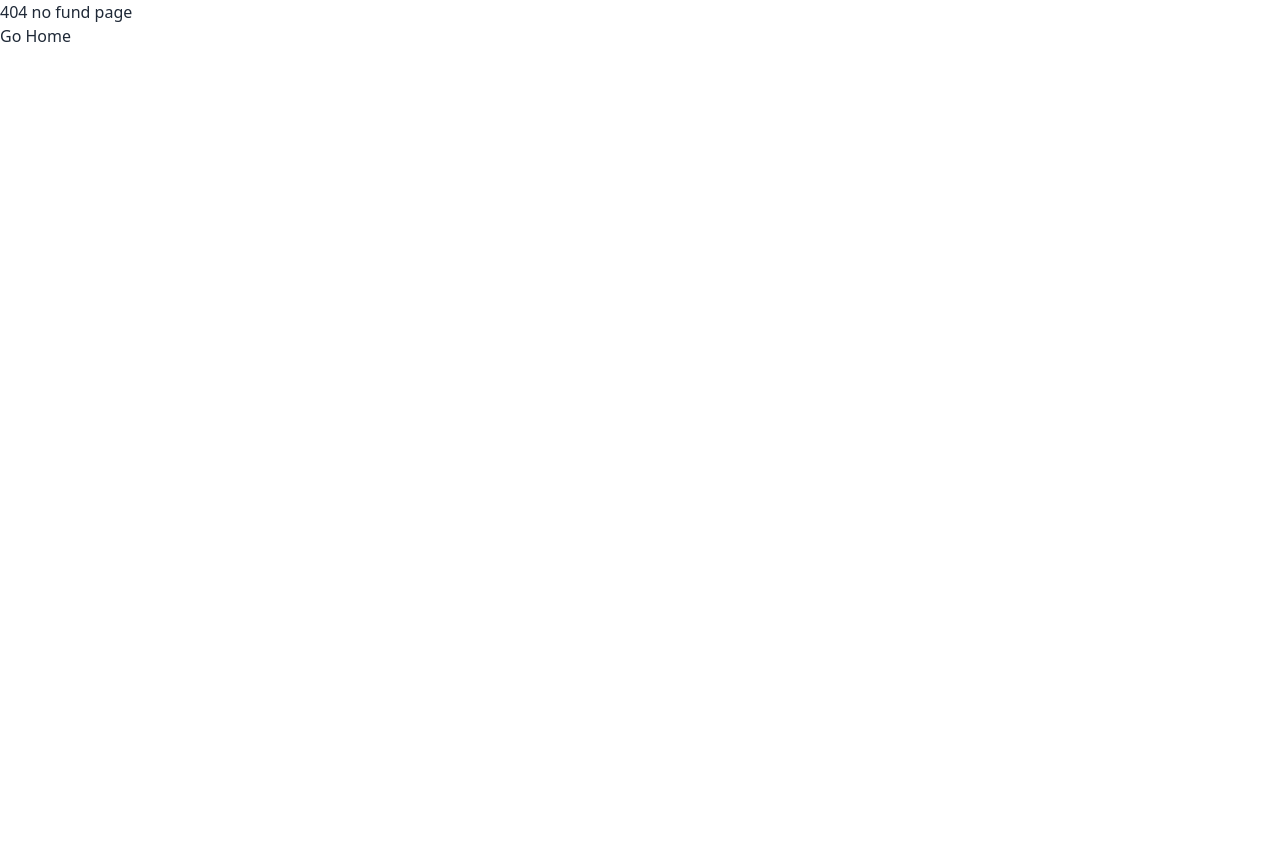
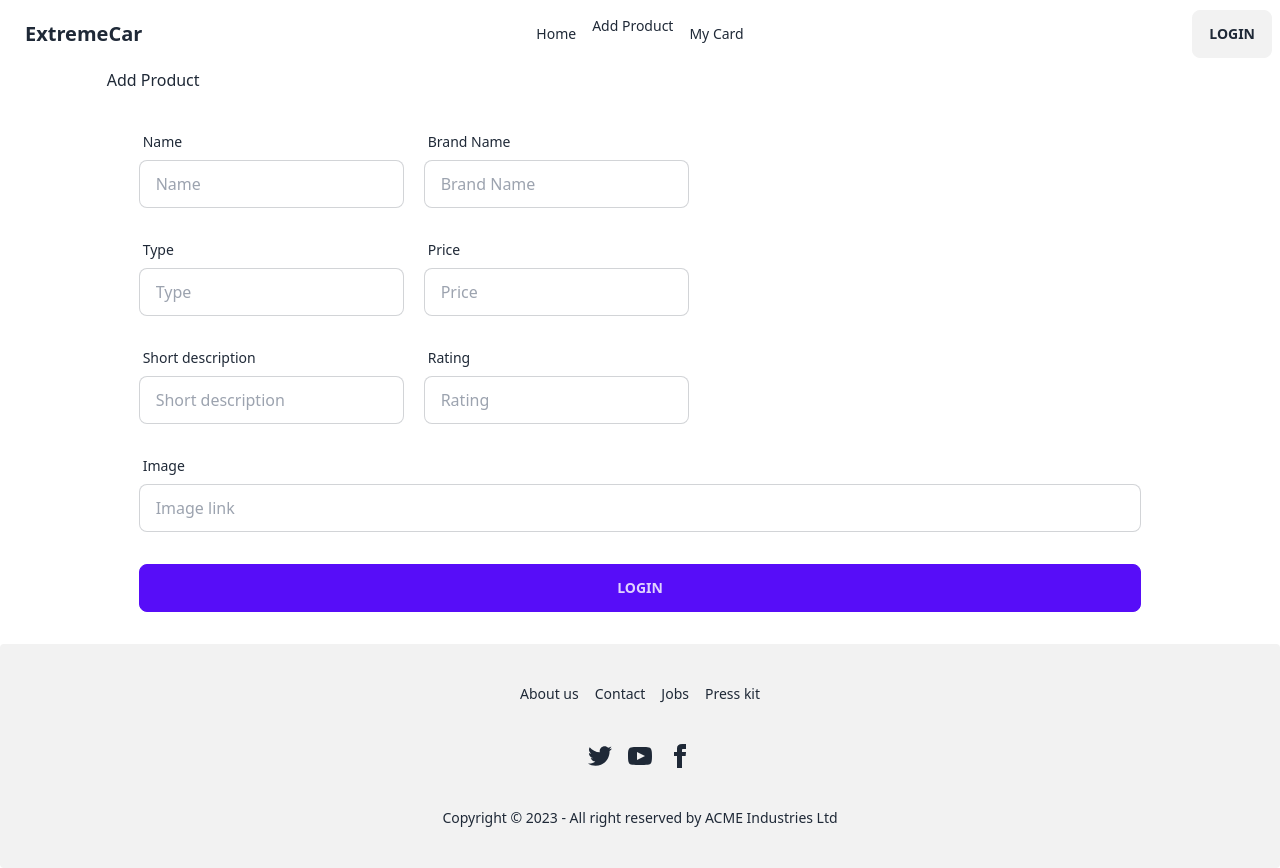
Before and after one commit to sajalbiswas1/brand-shop-clint-a10, a React (Vite) app: page /addProduct in a window 1280 px wide. Before the commit this address had no page. Before the commit the page ends 800 px from the top, so only its background shows below. Built offline with nearby package versions, Linux system fonts and the light colour scheme.

Commit message:
add product page created

```diff
--- /dev/null
+++ b/src/component/Home/Banner.jsx
@@ -0,0 +1,17 @@
+
+const Banner = () => {
+    return (
+        <div className="hero min-h-screen" style={{ backgroundImage: 'url(https://daisyui.com/images/stock/photo-1507358522600-9f71e620c44e.jpg)' }}>
+            <div className="hero-overlay bg-opacity-60"></div>
+            <div className="hero-content text-center text-neutral-content">
+                <div className="max-w-md">
+                    <h1 className="mb-5 text-5xl font-bold">Hello there</h1>
+                    <p className="mb-5">Provident cupiditate voluptatem et in. Quaerat fugiat ut assumenda excepturi exercitationem quasi. In deleniti eaque aut repudiandae et a id nisi.</p>
+                    <button className="btn btn-primary">Get Started</button>
+                </div>
+            </div>
+        </div>
+    );
+};
+
+export default Banner;
--- /dev/null
+++ b/src/component/Home/BrandCar.jsx
@@ -0,0 +1,27 @@
+import { useEffect, useState } from "react";
+
+
+const BrandCar = () => {
+    const [cars,setCars]= useState([])
+    useEffect(()=>{
+        fetch('car.json')
+        .then(res => res.json())
+        .then(data => setCars(data))
+    },[])
+    return (
+        <div className="w-10/12 m-auto">
+            <div className="grid grid-cols-3 gap-5">
+            {
+                cars.map(car => <div key={car.id}>
+
+                    <h2 className="text-2xl font-bold">{car.title}</h2>
+                    <img src={car.image} alt="" />
+
+                </div>)
+            }
+        </div>
+        </div>
+    );
+};
+
+export default BrandCar;
--- /dev/null
+++ b/src/component/Home/Home.jsx
@@ -0,0 +1,14 @@
+import Banner from "./Banner";
+import BrandCar from "./BrandCar";
+
+
+const Home = () => {
+    return (
+        <div>
+            <Banner></Banner>
+            <BrandCar></BrandCar>
+        </div>
+    );
+};
+
+export default Home;
--- a/src/component/Navbar.jsx
+++ b/src/component/Navbar.jsx
@@ -1,3 +1,4 @@
+import { NavLink } from "react-router-dom";
 
 
 const Navbar = () => {
@@ -9,36 +10,22 @@ const Navbar = () => {
                         <svg xmlns="http://www.w3.org/2000/svg" className="h-5 w-5" fill="none" viewBox="0 0 24 24" stroke="currentColor"><path strokeLinecap="round" strokeLinejoin="round" strokeWidth="2" d="M4 6h16M4 12h8m-8 6h16" /></svg>
                     </label>
                     <ul tabIndex={0} className="menu menu-sm dropdown-content mt-3 z-[1] p-2 shadow bg-base-100 rounded-box w-52">
-                        <li><a>Item 1</a></li>
-                        <li>
-                            <a>Parent</a>
-                            <ul className="p-2">
-                                <li><a>Submenu 1</a></li>
-                                <li><a>Submenu 2</a></li>
-                            </ul>
-                        </li>
-                        <li><a>Item 3</a></li>
+                        <li><a>Home</a></li>
+                        <li><a>Add Product</a></li>
+                        <li><a>My Card</a></li>
                     </ul>
                 </div>
-                <a className="btn btn-ghost normal-case text-xl">daisyUI</a>
+                <a className="btn btn-ghost normal-case text-xl">ExtremeCar</a>
             </div>
             <div className="navbar-center hidden lg:flex">
                 <ul className="menu menu-horizontal px-1">
-                    <li><a>Item 1</a></li>
-                    <li tabIndex={0}>
-                        <details>
-                            <summary>Parent</summary>
-                            <ul className="p-2">
-                                <li><a>Submenu 1</a></li>
-                                <li><a>Submenu 2</a></li>
-                            </ul>
-                        </details>
-                    </li>
-                    <li><a>Item 3</a></li>
+                    <li><a>Home</a></li>
+                    <NavLink to={'/addProduct'}><li>Add Product</li></NavLink>
+                    <li><a>My Card</a></li>
                 </ul>
             </div>
             <div className="navbar-end">
-                <a className="btn">Button</a>
+                <a className="btn">LogIn</a>
             </div>
         </div>
     );
--- /dev/null
+++ b/src/component/Page/AddProduct.jsx
@@ -0,0 +1,122 @@
+
+
+const AddProduct = () => {
+    const handleAddProduct = event => {
+        event.preventDefault();
+        const form = event.target;
+        const name = form.name.value
+        const brand = form.brand.value
+        const type = form.type.value
+        const price = form.price.value
+        const description = form.description.value
+        const rating = form.rating.value
+        const image = form.image.value
+        console.log(name, brand, type, price, description, rating, image)
+    }
+    return (
+        <div className="w-10/12 m-auto">
+            <h2>Add Product</h2>
+            <form onSubmit={handleAddProduct} className="card-body">
+                <div className="flex gap-5">
+                <div className="form-control">
+                    <label className="label">
+                        <span className="label-text">Name</span>
+                    </label>
+                    <input type="text" name="name" placeholder="Name" className="input input-bordered" />
+                </div>
+                <div className="form-control">
+                    <label className="label">
+                        <span className="label-text">Brand Name</span>
+                    </label>
+                    <input type="text" name="brand" placeholder="Brand Name" className="input input-bordered" />
+                    <label className="label">
+                    </label>
+                </div>
+                </div>
+                <div className="flex gap-5">
+                <div className="form-control">
+                    <label className="label">
+                        <span className="label-text">Type </span>
+                    </label>
+                    <input type="text" name="type" placeholder="Type " className="input input-bordered" />
+                </div>
+                <div className="form-control">
+                    <label className="label">
+                        <span className="label-text">Price</span>
+                    </label>
+                    <input type="text" name="price" placeholder="Price" className="input input-bordered" />
+                    <label className="label">
+                    </label>
+                </div>
+                </div>
+                <div className="flex gap-5">
+                <div className="form-control">
+                    <label className="label">
+                        <span className="label-text">Short description</span>
+                    </label>
+                    <input type="text" name="description" placeholder="Short description" className="input input-bordered" />
+                </div>
+                <div className="form-control">
+                    <label className="label">
+                        <span className="label-text">Rating</span>
+                    </label>
+                    <input type="text" name="rating" placeholder="Rating" className="input input-bordered" />
+                    <label className="label">
+                    </label>
+                </div>
+                </div>
+
+                <div className="form-control">
+                    <label className="label">
+                        <span className="label-text">Image</span>
+                    </label>
+                    <input type="text" name="image" placeholder="Image link" className="input input-bordered" />
+                </div>
+                <div className="form-control mt-6">
+                    <button className="btn btn-primary">Login</button>
+                </div>
+            </form>
+
+        </div>
+    );
+};
+
+export default AddProduct;
+
+{/* <form className="w-8/12 m-auto p-10 " onSubmit={handleAddProduct}>
+    <div className="flex">
+        <div>
+            <label htmlFor="text">Name</label><br />
+            <input className="border mr-5" type="text" name="name" id="text" />
+        </div>
+        <div>
+            <label htmlFor="brand">Brand Name</label><br />
+            <input className="border mr-5" type="text" name="brand" id="brand" />
+        </div>
+    </div>
+    <div className="flex">
+        <div>
+            <label htmlFor="type">Type</label><br />
+            <input className="border mr-5" type="text" name="type" id="type" />
+        </div>
+        <div>
+            <label htmlFor="price">Price</label><br />
+            <input className="border mr-5" type="text" name="price" id="price" />
+        </div>
+    </div>
+    <div className="flex">
+        <div>
+            <label htmlFor="description">Short description</label><br />
+            <input className="border mr-5" type="text" name="description" id="description" />
+        </div>
+        <div>
+            <label htmlFor="rating">Rating</label><br />
+            <input className="border mr-5" type="text" name="rating" id="rating" />
+        </div>
+    </div>
+    <div>
+        <label htmlFor="image">Image</label><br />
+        <input className="border" type="text" name="image" id="image" />
+    </div>
+    <input className="btn border ml-7 mt-5" type="Submit" name="name" value="add product" />
+</form> */}
```
Also changed, not shown: public/car.json (added, +32 -0 lines), src/Layout/Layout.jsx (+8 -1 lines), src/component/Root/Root.jsx (line endings or trailing spaces).
